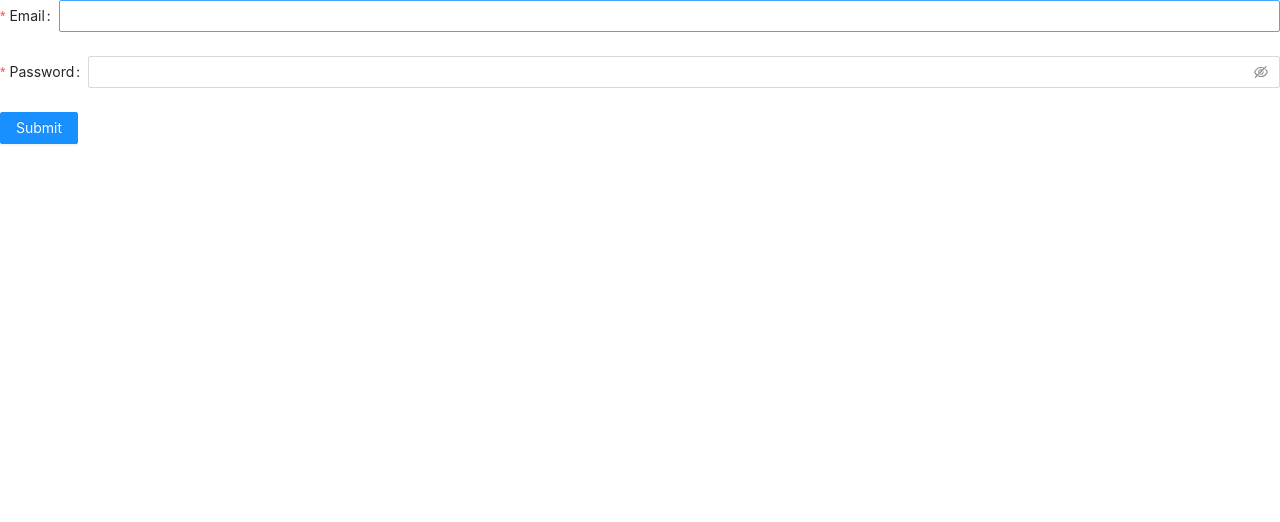
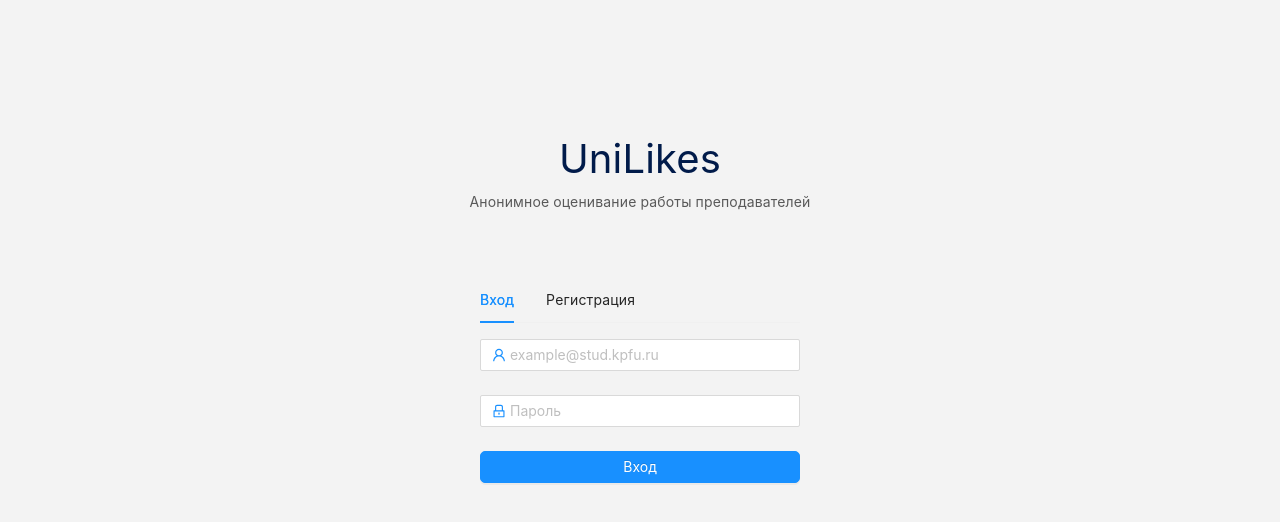
Before and after one commit to easydush/UniLikes, a React (Create React App) app in the folder frontend/: page /login in a window 1280 px wide. Shown: the top 522 px of the page. Built offline with nearby package versions, Linux system fonts and the light colour scheme.

Commit message:
Add request wrapper and login form

```diff
--- /dev/null
+++ b/frontend/src/api/helpers.ts
@@ -0,0 +1,54 @@
+import { AxiosResponse } from 'axios';
+import { ErrorResult, ResponseResult, SuccessResult } from './types';
+import { message } from 'antd';
+
+// eslint-disable-next-line @typescript-eslint/no-explicit-any,@typescript-eslint/explicit-module-boundary-types
+export function transformResponse<TData = any>(responseData: any, status?: number): ResponseResult<TData> {
+    let result: ResponseResult<TData>;
+    //todo fix add status and data to response
+    if (status === 200) {
+        result = {
+            success: true,
+            data: responseData ?? null,
+            code: status,
+        };
+    } else {
+        result = {
+            success: false,
+            message: responseData.message,
+            code: status,
+            errors: Array.isArray(responseData?.message)
+                ? { detail: responseData?.message.join(', ') }
+                : responseData?.message,
+        };
+    }
+    return result;
+}
+
+export async function makeRequestAndHandleError<TData>(
+    // eslint-disable-next-line @typescript-eslint/no-explicit-any
+    requester: () => Promise<AxiosResponse<any>>,
+): Promise<ResponseResult<TData>> {
+    try {
+        const result = await requester();
+
+        const data: ResponseResult<TData> = transformResponse<TData>(result.data, result.status);
+
+        if (!isSuccessful(data)) {
+            message.error(data?.errors?.detail ?? 'Unexpected error', 7);
+            console.log(data);
+        }
+
+        return data;
+    } catch (error) {
+        const data = transformResponse(error.response?.data, 0) as ErrorResult;
+        message.error(data?.errors?.detail ?? 'Unexpected error', 7);
+        console.log(data);
+
+        return data;
+    }
+}
+
+export const isSuccessful = <TData>(response: ResponseResult<TData>): response is SuccessResult<TData> => {
+    return response.success;
+};
--- /dev/null
+++ b/frontend/src/api/types.ts
@@ -0,0 +1,12 @@
+export type SuccessResult<T> = {
+    code?: number;
+    success: true;
+    data: T;
+}
+export type ErrorResult = {
+    code?: number;
+    success: false;
+    message?: string;
+    errors?: string & { detail: string };
+}
+export type ResponseResult<T> = SuccessResult<T> | ErrorResult;
--- a/frontend/src/api/user.ts
+++ b/frontend/src/api/user.ts
@@ -2,14 +2,13 @@ import { ConfirmResetCredentials, RegisterCredentials, ResetCredentials, User, U
 import { apiClient } from './client';
 import { AxiosResponse } from 'axios';
 import { message } from 'antd';
+import { makeRequestAndHandleError } from './helpers';
+import { ResponseResult } from './types';
 
-export const authorize = (userCredentials: UserCredentials): Promise<AxiosResponse<User> | void> => {
-    return apiClient.post('auth/token/login/', userCredentials)
-        .then((response) => response)
-        .catch(() => {
-            message.error('Error with login');
-        });
+export const authorize = (userCredentials: UserCredentials): Promise<ResponseResult<User>> => {
+    return makeRequestAndHandleError<User>(() => apiClient.post('auth/token/login/', userCredentials))
 };
+
 export const register = (userCredentials: RegisterCredentials): void => {
     apiClient.post('auth/users/', userCredentials)
         .then((response: AxiosResponse) => {
--- /dev/null
+++ b/frontend/src/components/LoginForm/LoginForm.tsx
@@ -0,0 +1,58 @@
+import { Form, Input } from 'antd';
+import { makeRequiredFormFieldRule } from '../../utils/formRules';
+import React, { useCallback, useState } from 'react';
+import { authorize } from '../../api';
+import { setCurrentUser } from '../../utils';
+import { LockIcon, SubmitButton, UserIcon } from './styles';
+import { useHistory } from 'react-router-dom';
+import { Routes as R } from '../../constants';
+import { isSuccessful } from '../../api/helpers';
+
+export const LoginForm = (): JSX.Element => {
+
+    const [loading, setLoading] = useState<boolean>(false);
+    const history = useHistory();
+
+    const handleFinish = useCallback(async (values) => {
+        setLoading(true);
+        const response = await authorize(values);
+        if (isSuccessful(response)) {
+            console.log(response);
+            setCurrentUser(response.data);
+            console.log("here");
+            history.push(R.ROOT)
+        }
+        setLoading(false);
+    }, [history]);
+
+    return (
+        <Form onFinish={handleFinish}>
+            <Form.Item
+                name='email'
+                rules={[makeRequiredFormFieldRule('Please input your email!')]}
+            >
+                <Input
+                    prefix={<UserIcon className='site-form-item-icon' />}
+                    placeholder='example@stud.kpfu.ru'
+                />
+            </Form.Item>
+
+            <Form.Item
+                name='password'
+                rules={[{ required: true, message: 'Please input your password!' }]}
+            >
+                <Input
+                    prefix={<LockIcon className='site-form-item-icon' />}
+                    type='password'
+                    placeholder='Пароль'
+                />
+            </Form.Item>
+
+            <Form.Item>
+                <SubmitButton type='primary' htmlType='submit' loading={loading}>
+                    Вход
+                </SubmitButton>
+            </Form.Item>
+        </Form>
+    );
+};
--- /dev/null
+++ b/frontend/src/components/LoginForm/index.ts
@@ -0,0 +1 @@
+export * from './LoginForm';
--- /dev/null
+++ b/frontend/src/components/LoginForm/styles.ts
@@ -0,0 +1,16 @@
+import styled from 'styled-components';
+import { Button } from 'antd';
+import { LockOutlined, UserOutlined } from '@ant-design/icons';
+
+export const SubmitButton = styled(Button)`
+  width: 100%;
+  border-radius: 5px;
+`;
+
+export const UserIcon = styled(UserOutlined)`
+  color: ${({ theme: { colors } }): string => colors.blue_6};
+`;
+
+export const LockIcon = styled(LockOutlined)`
+  color: ${({ theme: { colors } }): string => colors.blue_6};
+`;
--- a/frontend/src/index.tsx
+++ b/frontend/src/index.tsx
@@ -5,13 +5,14 @@ import reportWebVitals from './reportWebVitals';
 import { Provider } from 'react-redux';
 import store from './redux/store';
 import { ThemeProvider } from 'styled-components';
-import { theme } from './styles';
+import { theme, GlobalStyle } from './styles';
 
 render(
     <React.StrictMode>
         <ThemeProvider theme={theme}>
             <Provider store={store}>
                 <App />
+                <GlobalStyle />
             </Provider>
         </ThemeProvider>
     </React.StrictMode>,
--- a/frontend/src/pages/Login/Login.tsx
+++ b/frontend/src/pages/Login/Login.tsx
@@ -1,43 +1,41 @@
-import React, { useCallback } from 'react';
-import { Button, Form, Input } from 'antd';
-import { authorize } from '../../api';
-import { setCurrentUser } from '../../utils';
-import { makeRequiredFormFieldRule } from '../../utils/formRules';
+import React from 'react';
+import {
+    LoginFormWrapper,
+    LoginPageWrapper,
+    LogoText,
+    LogoTextDescription,
+    LogoTextWrapper,
+    TabsWrapper,
+} from './styles';
+import { LoginForm } from '../../components/LoginForm';
+import { Tabs } from 'antd';
 
+const { TabPane } = Tabs;
 export const Login = (): JSX.Element => {
 
-    const handleFinish = useCallback((values) => {
-        const response = authorize(values);
-        response.then(data => {
-            if (data){
-                setCurrentUser(data.data);
-            }
-        })
-    }, []);
 
     return (
-        <Form onFinish={handleFinish}>
-            <Form.Item
-                label='Email'
-                name='email'
-                rules={[makeRequiredFormFieldRule('Please input your email!')]}
-            >
-                <Input />
-            </Form.Item>
-
-            <Form.Item
-                label='Password'
-                name='password'
-                rules={[{ required: true, message: 'Please input your password!' }]}
-            >
-                <Input.Password />
-            </Form.Item>
-
-            <Form.Item>
-                <Button type='primary' htmlType='submit'>
-                    Submit
-                </Button>
-            </Form.Item>
-        </Form>
+        <LoginPageWrapper>
+            <LogoTextWrapper>
+                <LogoText>
+                    UniLikes
+                </LogoText>
+                <LogoTextDescription>
+                    Анонимное оценивание работы преподавателей
+                </LogoTextDescription>
+            </LogoTextWrapper>
+            <LoginFormWrapper>
+                <TabsWrapper>
+                    <Tabs defaultActiveKey="login">
+                        <TabPane tab="Вход" key="login">
+                            <LoginForm />
+                        </TabPane>
+                        <TabPane tab="Регистрация" key="registration">
+                            Регистрация
+                        </TabPane>
+                    </Tabs>
+                </TabsWrapper>
+            </LoginFormWrapper>
+        </LoginPageWrapper>
     );
 };
--- /dev/null
+++ b/frontend/src/pages/Login/styles.ts
@@ -0,0 +1,35 @@
+import styled from 'styled-components';
+
+export const LoginPageWrapper = styled.div`
+  background-color: ${({ theme: { colors } }): string => colors.gray_35};
+  width: 100%;
+  height: 100%;
+`;
+
+export const LogoTextWrapper = styled.div`
+  padding-top: 10%;
+  padding-bottom: 5%;
+  display: flex;
+  flex-direction: column;
+  align-items: center;
+  justify-content: space-between;
+`;
+
+export const LogoText = styled.div`
+  font-size: 2.5rem;
+`;
+
+export const LogoTextDescription = styled.div`
+  color: ${({ theme: { colors } }): string => colors.gray_8};
+`;
+
+export const LoginFormWrapper = styled.div`
+  display: flex;
+  flex-direction: column;
+  align-items: center;
+  justify-content: space-between;
+`;
+
+export const TabsWrapper = styled.div`
+  width: 25%;
+`;
```
